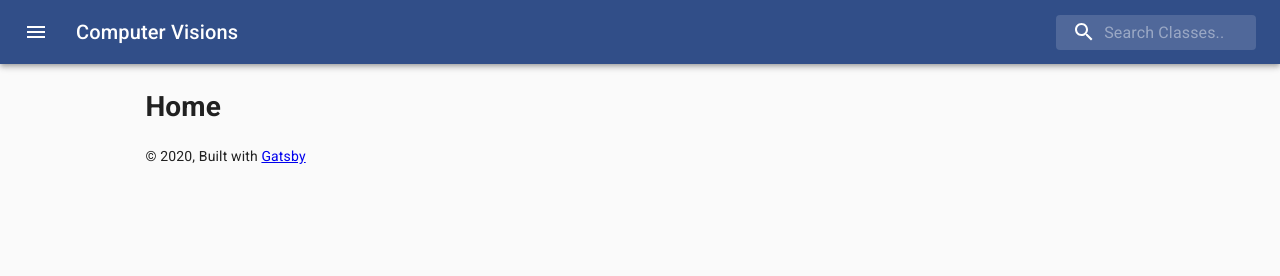
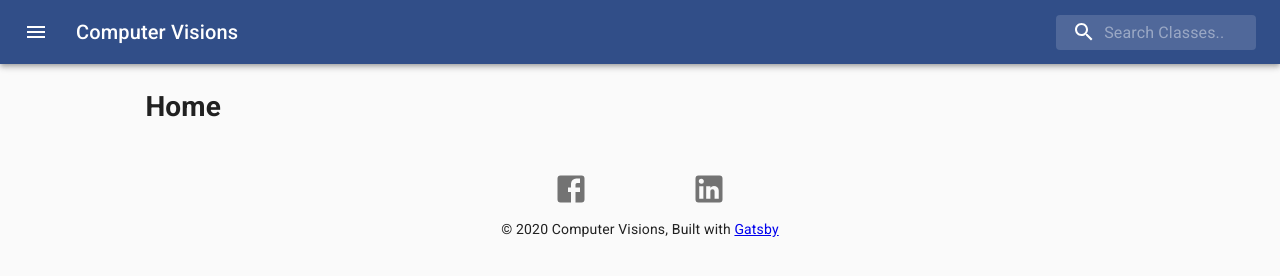
Before and after one commit to jacklansing/compvisions, a Gatsby site: page / in a window 1280 px wide. Built offline with nearby package versions, Linux system fonts and the light colour scheme; Gatsby itself is replaced by a stand-in of ours.

Commit message:
feat: social icons, footer cc

```diff
--- /dev/null
+++ b/src/components/footer.js
@@ -0,0 +1,52 @@
+import React from 'react';
+import { IconButton, makeStyles } from '@material-ui/core';
+import FacebookIcon from '@material-ui/icons/Facebook';
+import LinkedInIcon from '@material-ui/icons/LinkedIn';
+
+const useStyles = makeStyles((theme) => ({
+  root: {
+    marginTop: '2rem',
+  },
+  container: {
+    width: 'fit-content',
+    marginLeft: 'auto',
+    marginRight: 'auto',
+  },
+  socialContainer: {
+    display: 'flex',
+    justifyContent: 'space-around',
+  },
+  social: {
+    fontSize: '2rem',
+    [theme.breakpoints.up('md')]: {
+      fontSize: '2.25rem',
+    },
+  },
+}));
+
+const Footer = (props) => {
+  const classes = useStyles();
+
+  return (
+    <footer className={classes.root}>
+      <div className={classes.container}>
+        <div className={classes.socialContainer}>
+          <IconButton component="a" href="https://www.facebook.com/Compvisions">
+            <FacebookIcon className={classes.social} />
+          </IconButton>
+          <IconButton
+            component="a"
+            href="https://www.linkedin.com/company/computer-visions-llc/about/"
+          >
+            <LinkedInIcon className={classes.social} />
+          </IconButton>
+        </div>
+        © {new Date().getFullYear()} Computer Visions, Built with
+        {` `}
+        <a href="https://www.gatsbyjs.org">Gatsby</a>
+      </div>
+    </footer>
+  );
+};
+
+export default Footer;
--- a/src/components/layout.js
+++ b/src/components/layout.js
@@ -7,6 +7,7 @@ import { useStaticQuery, graphql } from 'gatsby';
 import CssBaseline from '@material-ui/core/CssBaseline';
 
 import Header from './header';
+import Footer from './footer';
 
 const Layout = ({ children }) => {
   const data = useStaticQuery(graphql`
@@ -31,11 +32,7 @@ const Layout = ({ children }) => {
           }}
         >
           <main>{children}</main>
-          <footer>
-            © {new Date().getFullYear()}, Built with
-            {` `}
-            <a href="https://www.gatsbyjs.org">Gatsby</a>
-          </footer>
+          <Footer />
         </div>
       </CssBaseline>
     </>
```
Also changed, not shown: src/components/class-table.js (+12 -2 lines), src/pages/page-2.js (deleted, +0 -16 lines).
